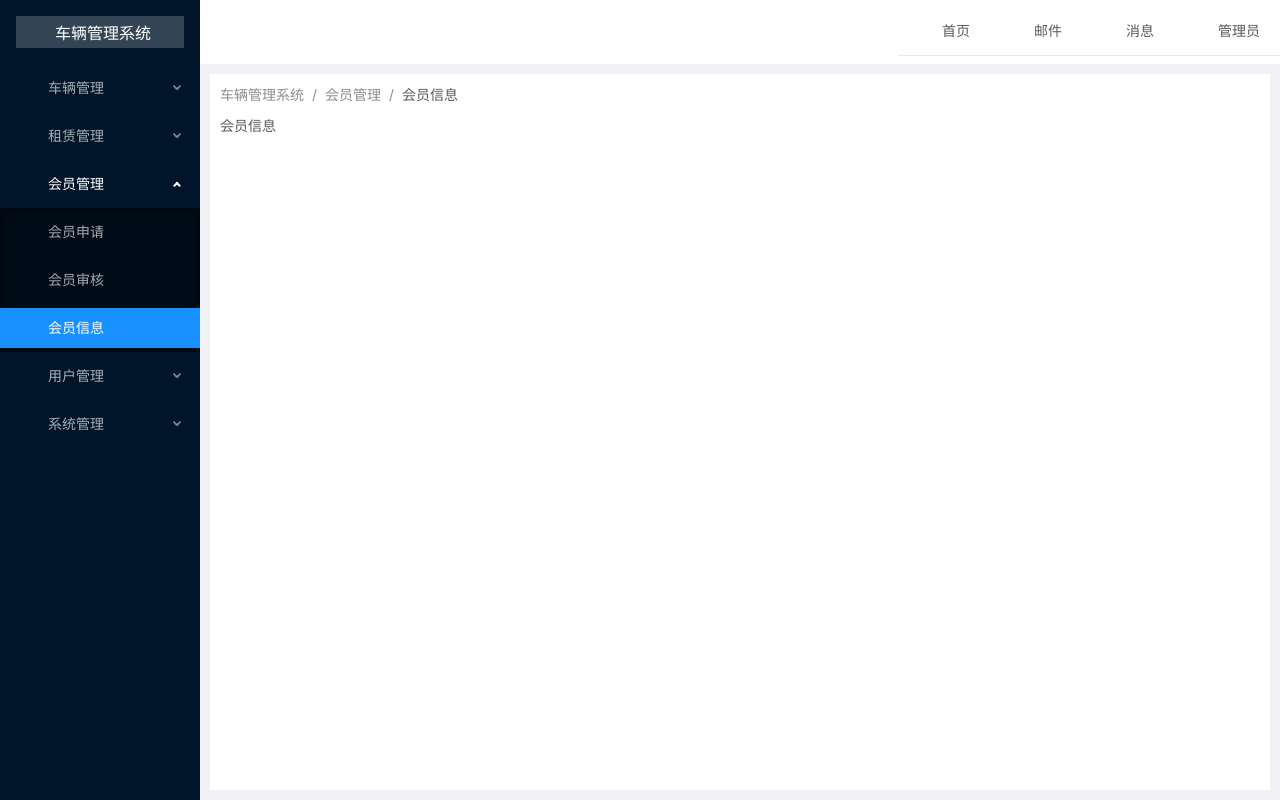
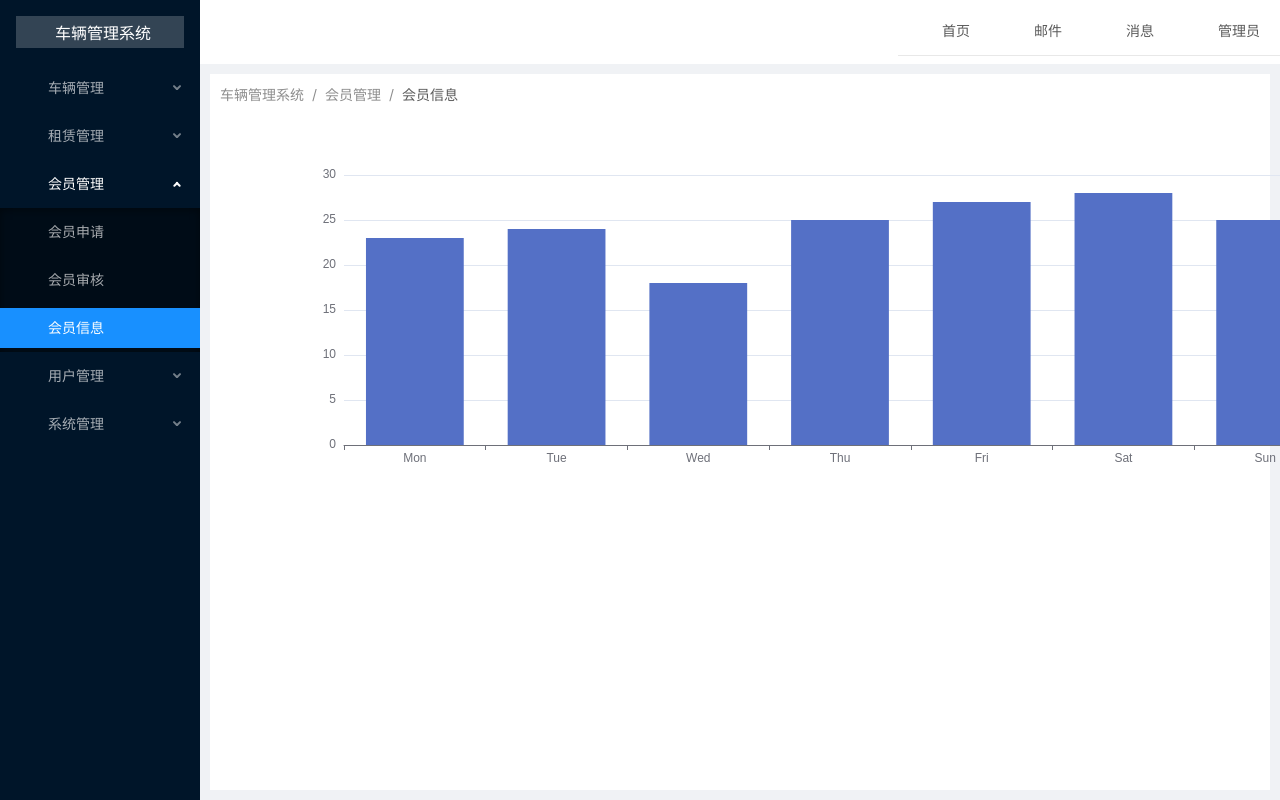
Before and after one commit to hellocyu/vue2_ant, a Vue app: page /#/memberInfo in a window 1280 px wide. Built offline with nearby package versions, Linux system fonts and the light colour scheme.

Commit message:
#feat:20230427引入echarts

```diff
--- a/package.json
+++ b/package.json
@@ -10,6 +10,7 @@
   "dependencies": {
     "ant-design-vue": "^1.7.8",
     "core-js": "^3.8.3",
+    "echarts": "^5.4.2",
     "moment": "^2.29.4",
     "nprogress": "^0.2.0",
     "vue": "^2.6.14",
--- a/src/main.js
+++ b/src/main.js
@@ -3,6 +3,8 @@
 import Antd from "ant-design-vue";
 import "ant-design-vue/dist/antd.css";
 import router from "./router";
+import * as echarts from "echarts";
+Vue.prototype.$echarts = echarts;
 Vue.config.productionTip = false;
 Vue.use(Antd);
 
--- a/src/views/Member/memberInfo.vue
+++ b/src/views/Member/memberInfo.vue
@@ -1,11 +1,43 @@
 <template>
-  <div>会员信息</div>
+  <div>
+    <div ref="chartColumn" class="chartStyle"></div>
+  </div>
 </template>
 
 <script>
 export default {
   name: "memberInfo",
+  data() {
+    return {
+      option: {
+        xAxis: {
+          data: ["Mon", "Tue", "Wed", "Thu", "Fri", "Sat", "Sun"],
+        },
+        yAxis: {},
+        series: [
+          {
+            type: "bar",
+            data: [23, 24, 18, 25, 27, 28, 25],
+          },
+        ],
+      },
+    };
+  },
+  mounted() {
+    this.initChart();
+  },
+  methods: {
+    initChart() {
+      this.chartColumn = this.$echarts.init(this.$refs.chartColumn);
+      this.chartColumn.setOption(this.option);
+    },
+  },
 };
 </script>
 
-<style></style>
+<style scoped>
+.chartStyle {
+  width: 100%;
+  height: 400px;
+}
+</style>
```
Also changed, not shown: 1 other file (tests, documents, lock files or other folders).
